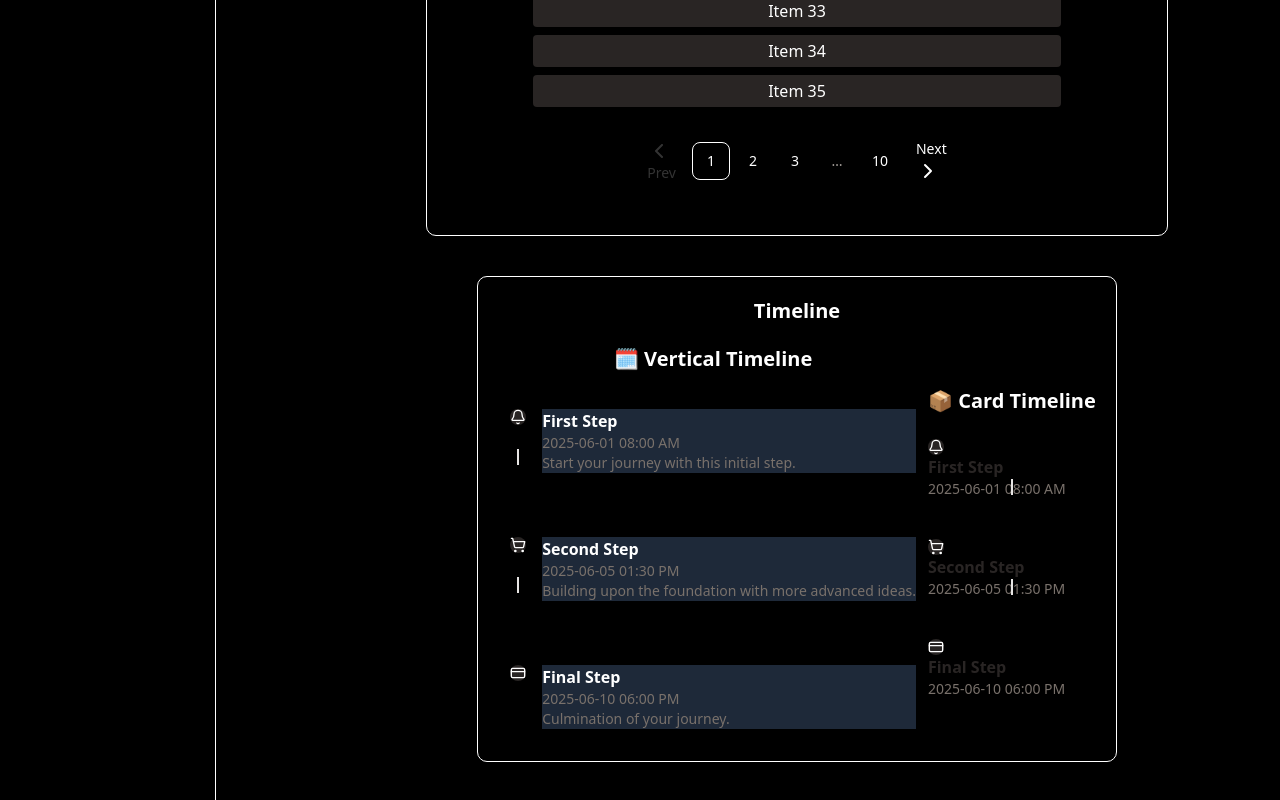
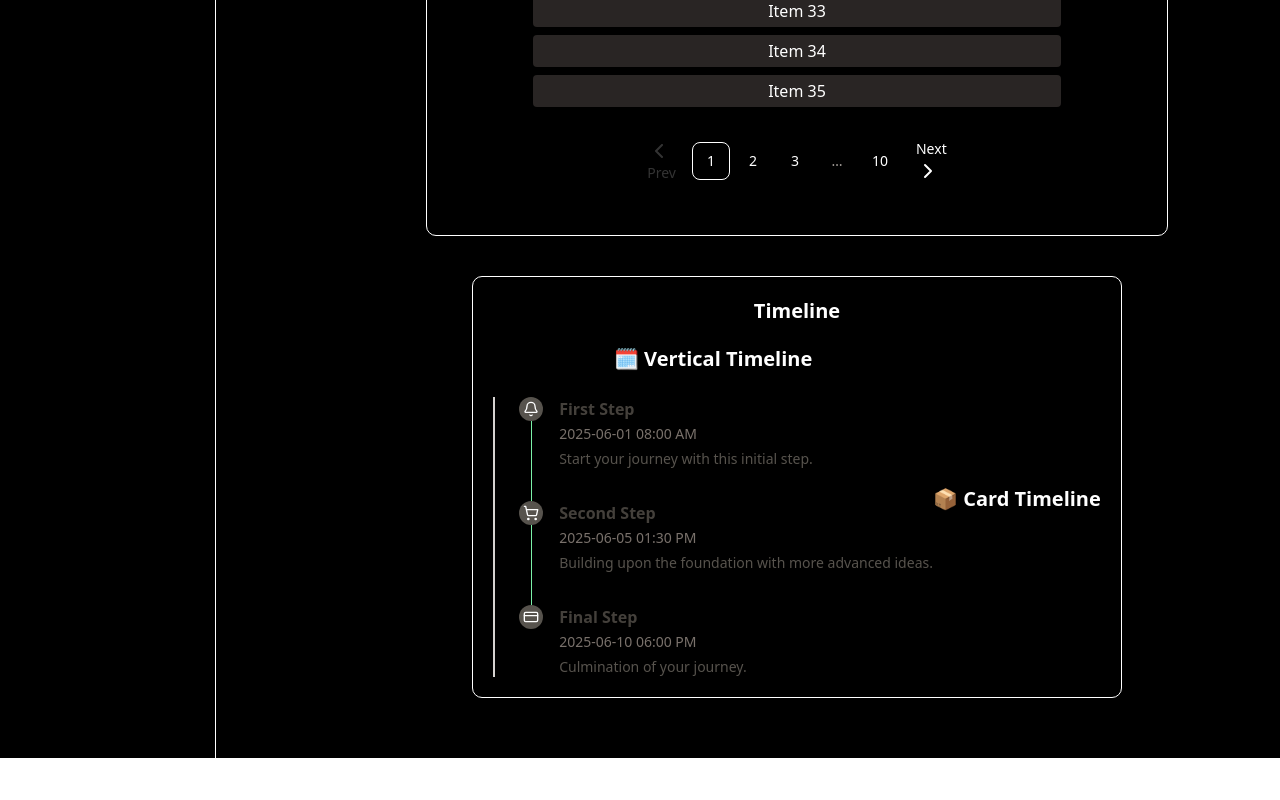
Before and after one commit to Jnguyen7525/minui, a React (Vite) app: page / in a window 1280 px wide. Shown: the part 10642-11442 px from the top of the page. After the commit the page ends 11400 px from the top, so only its background shows below. Built offline with nearby package versions, Linux system fonts and the light colour scheme.

Commit message:
more timeline

```diff
--- a/src/components/timeline.tsx
+++ b/src/components/timeline.tsx
@@ -1,4 +1,128 @@
-type TimelineItem = {
+// type TimelineItem = {
+//   id: string | number;
+//   title: string;
+//   description?: string;
+//   timestamp?: string;
+//   icon?: React.ReactNode;
+// };
+
+// type TimelineProps = {
+//   items: TimelineItem[];
+//   withLine?: boolean;
+
+//   renderIcon?: (item: TimelineItem, index: number) => React.ReactNode;
+//   renderContent?: (item: TimelineItem, index: number) => React.ReactNode;
+
+//   dotClassName?: string;
+//   lineClassName?: string;
+//   itemSpacing?: string;
+//   className?: string;
+// };
+
+// export function Timeline({
+//   items,
+//   withLine = true,
+//   renderIcon,
+//   renderContent,
+//   dotClassName = "h-4 w-4 bg-stone-200",
+//   lineClassName = "bg-stone-200",
+//   itemSpacing = "mb-10",
+//   className,
+// }: TimelineProps) {
+//   return (
+//     <div className="flex w-full flex-col">
+//       {items.map((item, index) => {
+//         const isLast = index === items.length - 1;
+
+//         return (
+//           <div
+//             key={item.id}
+//             className={`${className}  ${!isLast ? itemSpacing : ""}`}
+//           >
+//             <div className="relative flex-none">
+//               {withLine && !isLast && (
+//                 <div
+//                   className={`absolute left-1/2 top-10 h-full w-0.5 -translate-x-1/2 ${lineClassName}`}
+//                 />
+//               )}
+//               <span
+//                 className={`grid place-items-center rounded-full ${dotClassName}`}
+//               >
+//                 {renderIcon ? renderIcon(item, index) : item.icon}
+//               </span>
+//             </div>
+
+//             <div className="flex-1 text-left">
+//               {renderContent ? (
+//                 renderContent(item, index)
+//               ) : (
+//                 <>
+//                   <p className="">{item.title}</p>
+//                   {item.timestamp && (
+//                     <small className="">{item.timestamp}</small>
+//                   )}
+//                   {item.description && <p className="">{item.description}</p>}
+//                 </>
+//               )}
+//             </div>
+//           </div>
+//         );
+//       })}
+//     </div>
+//   );
+// }
+
+// type TimelineItem = {
+//   id: string | number;
+//   title: string;
+//   description?: string;
+//   timestamp?: string;
+//   icon?: React.ReactNode;
+// };
+
+// type TimelineProps = {
+//   items: TimelineItem[];
+// };
+
+// export function TimelineNoAbsolute({ items }: TimelineProps) {
+//   return (
+//     <div className="flex flex-col w-full border-l-2 border-stone-300 pl-6">
+//       {items.map((item, index) => {
+//         const isLast = index === items.length - 1;
+
+//         return (
+//           <div key={item.id} className="flex gap-4 mb-8 last:mb-0">
+//             {/* Dot container */}
+//             <div className="flex flex-col items-center">
+//               <div className="w-4 h-4 rounded-full bg-stone-800 border-2 border-white" />
+
+//               {!isLast && <div className="flex-1 w-px bg-stone-300 mt-1" />}
+//             </div>
+
+//             {/* Content */}
+//             <div className="text-left">
+//               <p className="font-bold text-stone-800 dark:text-white">
+//                 {item.title}
+//               </p>
+//               {item.timestamp && (
+//                 <small className="text-sm text-stone-500">
+//                   {item.timestamp}
+//                 </small>
+//               )}
+//               {item.description && (
+//                 <p className="mt-1 text-sm text-stone-600">
+//                   {item.description}
+//                 </p>
+//               )}
+//             </div>
+//           </div>
+//         );
+//       })}
+//     </div>
+//   );
+// }
+
+export type TimelineItem = {
   id: string | number;
   title: string;
   description?: string;
@@ -13,10 +137,10 @@ type TimelineProps = {
   renderIcon?: (item: TimelineItem, index: number) => React.ReactNode;
   renderContent?: (item: TimelineItem, index: number) => React.ReactNode;
 
+  className?: string;
   dotClassName?: string;
   lineClassName?: string;
   itemSpacing?: string;
-  className?: string;
 };
 
 export function Timeline({
@@ -24,44 +148,49 @@ export function Timeline({
   withLine = true,
   renderIcon,
   renderContent,
-  dotClassName = "h-4 w-4 bg-stone-200",
-  lineClassName = "bg-stone-200",
-  itemSpacing = "mb-10",
-  className,
+  dotClassName = "h-4 w-4 rounded-full bg-stone-800 border-2 border-white",
+  lineClassName = "bg-stone-300",
+  itemSpacing = "mb-8",
+  className = "flex flex-col w-full border-l-2 border-stone-300 pl-6",
 }: TimelineProps) {
   return (
-    <div className="flex w-full flex-col">
+    <div className={className}>
       {items.map((item, index) => {
         const isLast = index === items.length - 1;
 
         return (
           <div
             key={item.id}
-            className={`${className}  ${!isLast ? itemSpacing : ""}`}
+            className={`flex gap-4 ${!isLast ? itemSpacing : ""}`}
           >
-            <div className="relative flex-none">
+            {/* Dot + Line Column */}
+            <div className="flex flex-col items-center">
+              <div className={dotClassName}>
+                {renderIcon ? renderIcon(item, index) : item.icon}
+              </div>
+
               {withLine && !isLast && (
-                <div
-                  className={`absolute left-1/2 top-10 h-full w-0.5 -translate-x-1/2 ${lineClassName}`}
-                />
+                <div className={`flex-1 w-px  -mb-8 ${lineClassName}`} />
               )}
-              <span
-                className={`grid place-items-center rounded-full ${dotClassName}`}
-              >
-                {renderIcon ? renderIcon(item, index) : item.icon}
-              </span>
             </div>
 
+            {/* Content */}
             <div className="flex-1 text-left">
               {renderContent ? (
                 renderContent(item, index)
               ) : (
                 <>
-                  <p className="">{item.title}</p>
+                  <p className="font-bold text-stone-800">{item.title}</p>
                   {item.timestamp && (
-                    <small className="">{item.timestamp}</small>
+                    <small className="text-sm text-stone-500">
+                      {item.timestamp}
+                    </small>
                   )}
-                  {item.description && <p className="">{item.description}</p>}
+                  {item.description && (
+                    <p className=" text-sm text-stone-600">
+                      {item.description}
+                    </p>
+                  )}
                 </>
               )}
             </div>
--- a/src/pages/Home.tsx
+++ b/src/pages/Home.tsx
@@ -105,7 +105,7 @@ import {
 import { GridPanel, ResizableGridProvider } from "../components/resizablegrid";
 import { Pagination } from "../components/pagination";
 import { useSearchParams } from "react-router-dom";
-import { Timeline, type TimelineItem } from "../components/timeline";
+import { Timeline } from "../components/timeline";
 
 const images = [lightboxone, lightboxtwo, lightboxthree];
 
@@ -354,7 +354,7 @@ const Home = () => {
     setParams(params);
   };
 
-  const events: TimelineItem[] = [
+  const events = [
     {
       id: 1,
       title: "First Step",
@@ -2491,7 +2491,7 @@ const Home = () => {
         <div className=" flex items-center justify-between">
           <div className="flex flex-col items-center justify-center">
             <h2 className="text-xl font-bold mb-6">🗓️ Vertical Timeline</h2>
-            <Timeline
+            {/* <Timeline
               items={events}
               withLine // optional: if true, connector line appears
               dotClassName="h-4 w-4 bg-stone-800"
@@ -2510,11 +2510,35 @@ const Home = () => {
                   </small>
                 </div>
               )}
+            /> */}
+            {/* <TimelineNoAbsolute items={events} /> */}
+
+            <Timeline
+              items={events}
+              withLine
+              dotClassName="w-6 h-6 flex items-center justify-center rounded-full bg-stone-600 border-white"
+              lineClassName="bg-green-300"
+              renderIcon={(item) => (
+                <span className="text-white">{item.icon}</span>
+              )}
+              renderContent={(item) => (
+                <>
+                  <p className="text-base font-semibold text-stone-700">
+                    {item.title}
+                  </p>
+                  <small className="text-sm text-stone-500">
+                    {item.timestamp}
+                  </small>
+                  <p className="mt-1 text-sm text-stone-600">
+                    {item.description}
+                  </p>
+                </>
+              )}
             />
           </div>
           <div className="flex flex-col items-center justify-center">
             <h2 className="text-xl font-bold  mb-6">📦 Card Timeline</h2>
-            <Timeline
+            {/* <Timeline
               items={events}
               withLine // optional: if true, connector line appears
               dotClassName="h-4 w-4 bg-stone-800"
@@ -2531,7 +2555,7 @@ const Home = () => {
                   </small>
                 </>
               )}
-            />
+            /> */}
           </div>
         </div>
       </div>
```
